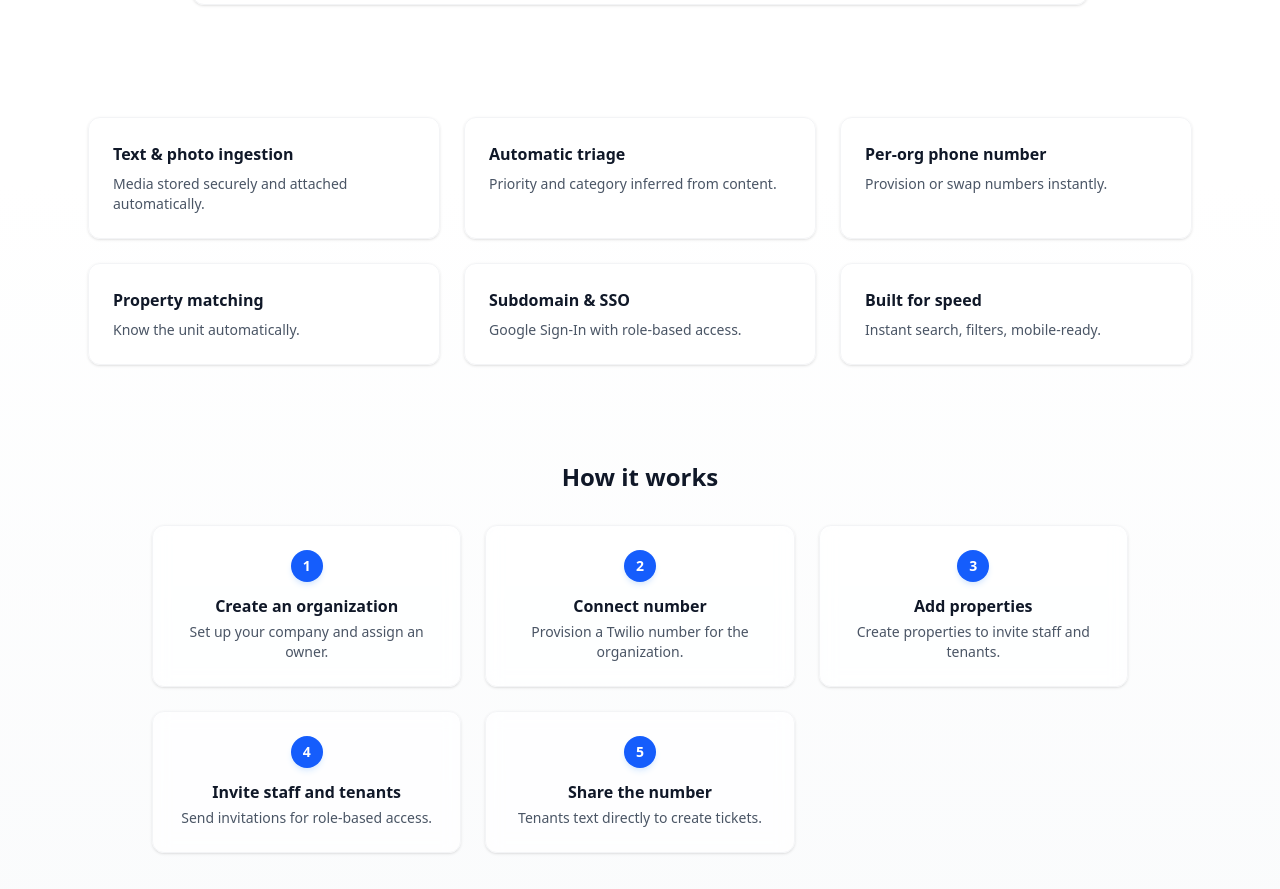
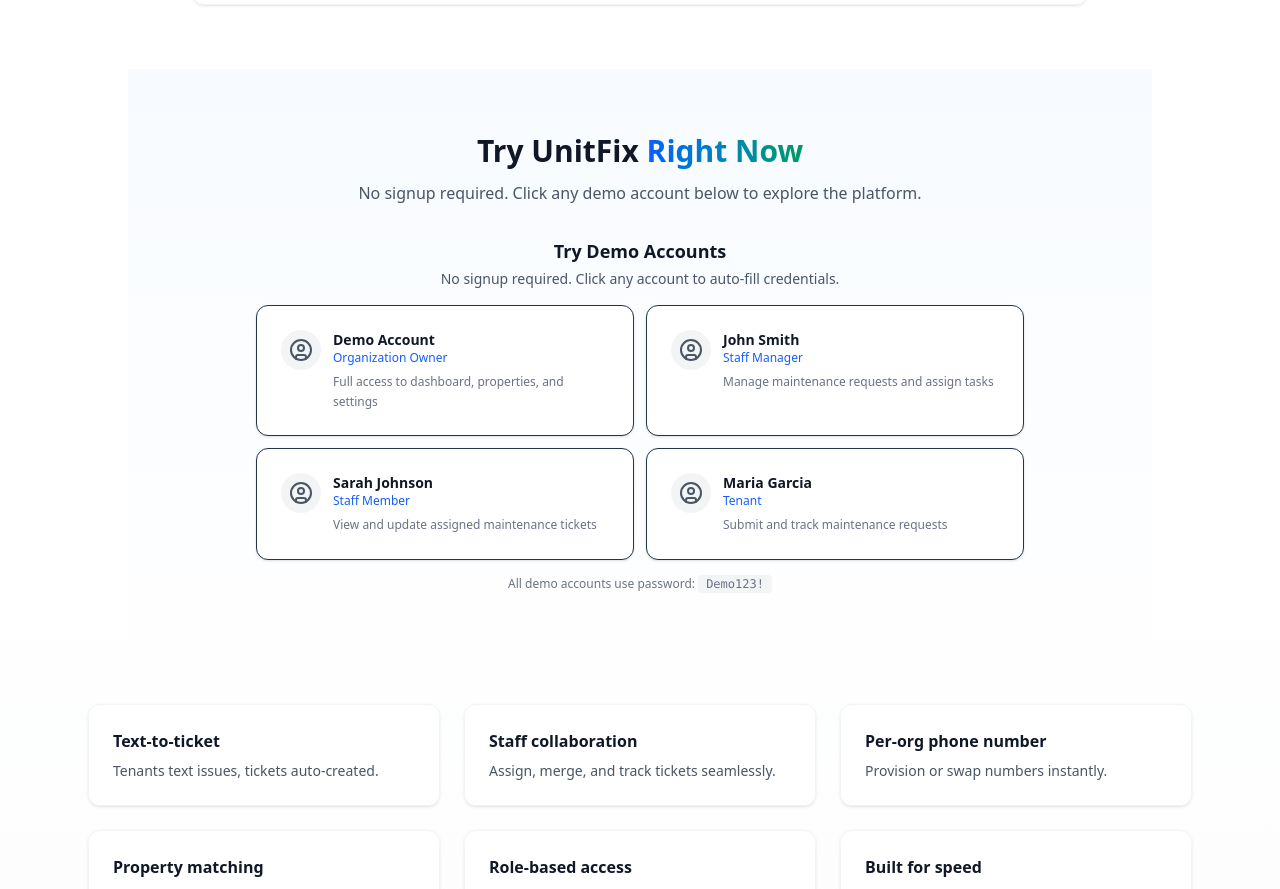
Before and after one commit to wylieglover/UnitFix, a React app in the folder frontend/: page / in a window 1280 px wide. Shown: the part 740-1629 px from the top of the page. Built offline with nearby package versions, Linux system fonts and the light colour scheme; no server answers; the HTML template or start-up script is replaced by a standard one.

Commit message:
Add demo run for the application

```diff
--- a/frontend/src/components/layout/Navbar.tsx
+++ b/frontend/src/components/layout/Navbar.tsx
@@ -2,7 +2,7 @@
 import { useAuth } from "../../hooks/useAuth";
 import { Button } from "../ui/Button";
 import { Link } from "react-router-dom";
-import { Home } from "lucide-react"; // Optional: adding an icon for visual flair
+import { Home, Wrench } from "lucide-react"; // Optional: adding an icon for visual flair
 
 export const Navbar = () => {
   const { isAuthenticated, user, loading, logout } = useAuth();
@@ -31,7 +31,7 @@
       <div className="mx-auto flex max-w-7xl items-center justify-between px-6 py-3">
         <Link title="UnitFix Home" to="/" className="flex items-center gap-2.5 hover:opacity-90 transition-opacity">
           <div className="h-7 w-7 rounded-md bg-blue-600 shadow-sm shadow-blue-200 flex items-center justify-center">
-            <div className="h-3 w-3 border-2 border-white rounded-sm" />
+            <Wrench className="h-4 w-4 text-white" />
           </div>
           <span className="text-lg font-bold tracking-tight text-gray-900">UnitFix</span>
         </Link>
@@ -64,7 +64,7 @@
                 </Link>
                 <Link to="/signup">
                   <Button variant="primary" size="sm">
-                    Get Started
+                    Request Access
                   </Button>
                 </Link>
               </div>
--- /dev/null
+++ b/frontend/src/components/ui/DemoAccounts.tsx
@@ -0,0 +1,110 @@
+// src/components/DemoAccounts.tsx
+import { Card } from "./Card";
+import { Users, UserCircle } from "lucide-react";
+
+interface DemoAccount {
+  name: string;
+  email: string;
+  password: string;
+  role: string;
+  description: string;
+}
+
+const demoAccounts: DemoAccount[] = [
+  {
+    name: "Demo Account",
+    email: "demo@unitfix.com",
+    password: "Demo123!",
+    role: "Organization Owner",
+    description: "Full access to dashboard, properties, and settings"
+  },
+  {
+    name: "John Smith",
+    email: "john@unitfix.com",
+    password: "Demo123!",
+    role: "Staff Manager",
+    description: "Manage maintenance requests and assign tasks"
+  },
+  {
+    name: "Sarah Johnson",
+    email: "sarah@unitfix.com",
+    password: "Demo123!",
+    role: "Staff Member",
+    description: "View and update assigned maintenance tickets"
+  },
+  {
+    name: "Maria Garcia",
+    email: "maria@unitfix.com",
+    password: "Demo123!",
+    role: "Tenant",
+    description: "Submit and track maintenance requests"
+  }
+];
+
+interface DemoAccountsProps {
+  onSelectAccount?: (email: string, password: string) => void;
+  onViewAll?: () => void;
+  compact?: boolean;
+}
+
+export const DemoAccounts = ({ onSelectAccount, onViewAll, compact = false }: DemoAccountsProps) => {
+  if (compact) {
+    return (
+      <Card className="p-4 bg-blue-50 border-blue-200">
+        <div className="flex items-start gap-3">
+          <div className="flex-shrink-0 w-8 h-8 rounded-full bg-blue-100 flex items-center justify-center">
+            <Users className="w-4 h-4 text-blue-600" />
+          </div>
+          <div className="flex-1 min-w-0">
+            <p className="text-sm font-semibold text-blue-900">Try our demo accounts</p>
+            <p className="text-xs text-blue-700 mt-0.5">
+              No signup required. Explore UnitFix with pre-loaded demo data.{" "}
+              <button
+                onClick={onViewAll}
+                className="underline font-medium hover:text-blue-800"
+              >
+                View all accounts
+              </button>
+            </p>
+          </div>
+        </div>
+      </Card>
+    );
+  }
+
+  return (
+    <div className="space-y-4">
+      <div className="text-center">
+        <h3 className="text-lg font-semibold text-gray-900">Try Demo Accounts</h3>
+        <p className="text-sm text-gray-600 mt-1">
+          No signup required. Click any account to auto-fill credentials.
+        </p>
+      </div>
+
+      <div className="grid gap-3 sm:grid-cols-2">
+        {demoAccounts.map((account) => (
+          <Card
+            key={account.email}
+            className="p-4 cursor-pointer hover:shadow-md hover:border-blue-300 transition-all active:scale-[0.98]"
+            onClick={() => onSelectAccount?.(account.email, account.password)}
+          >
+            <div className="flex items-start gap-3">
+              <div className="flex-shrink-0 w-10 h-10 rounded-full bg-gray-100 flex items-center justify-center">
+                <UserCircle className="w-6 h-6 text-gray-600" />
+              </div>
+              <div className="flex-1 min-w-0">
+                <p className="font-semibold text-gray-900 text-sm">{account.name}</p>
+                <p className="text-xs text-blue-600 font-medium">{account.role}</p>
+                <p className="text-xs text-gray-500 mt-1.5 leading-relaxed">{account.description}</p>
+              </div>
+            </div>
+          </Card>
+        ))}
+      </div>
+
+      <p className="text-xs text-center text-gray-500">
+        All demo accounts use password: <code className="bg-gray-100 px-2 py-0.5 rounded">Demo123!</code>
+      </p>
+    </div>
+  );
+};
--- a/frontend/src/features/tickets/components/CreateTicketModal.tsx
+++ b/frontend/src/features/tickets/components/CreateTicketModal.tsx
@@ -287,7 +287,7 @@
             {!isTenant && (
               <div className="space-y-3 text-left">
                 <label className="block text-sm font-semibold text-gray-700">
-                  Tenant / Unit <span className="text-gray-400">(optional)</span>
+                  Tenant / Unit
                 </label>
                 <SearchInput
                   value={searchTenant}
--- a/frontend/src/pages/Dashboard.tsx
+++ b/frontend/src/pages/Dashboard.tsx
@@ -119,13 +119,13 @@
           <StatCard title="Properties" value={data.stats.properties} />
           <StatCard title="Staff Members" value={data.stats.staff} />
           <StatCard title="Total Tenants" value={data.stats.tenants} />
-          <StatCard title="Total Requests" value={data.stats.requests.total} />
+          <StatCard title="Total Tickets" value={data.stats.requests.total} />
         </div>
       </section>
 
-      {/* Maintenance Request Status */}
+      {/* Ticket Status */}
       <section>
-        <h2 className="mb-4 text-xs font-bold uppercase tracking-widest text-gray-400">Request Status</h2>
+        <h2 className="mb-4 text-xs font-bold uppercase tracking-widest text-gray-400">Ticket Status</h2>
         <div className="grid gap-6 sm:grid-cols-1 md:grid-cols-3">
           <StatCard
             title="Open"
--- a/frontend/src/pages/Home.tsx
+++ b/frontend/src/pages/Home.tsx
@@ -1,5 +1,15 @@
 // src/pages/Home.tsx
+import { DemoAccounts } from "../components/ui/DemoAccounts";
+import { useNavigate } from "react-router-dom";
+
 export const Home = () => {
+  const navigate = useNavigate();
+
+  const handleSelectDemoAccount = (email: string, password: string) => {
+    // Navigate to login with state to auto-fill
+    navigate('/signin', { state: { email, password } });
+  };
+
   return (
     <div className="flex flex-col items-center">
       {/* hero */}
@@ -23,14 +33,13 @@
               href="/signup"
               className="inline-flex items-center rounded-lg bg-blue-600 px-5 py-3 text-sm font-semibold text-white shadow-sm hover:bg-blue-700 transition-all active:scale-95"
             >
-              Get started — it's free
+              Request access
             </a>
-
             <a
-              href="#how-it-works"
+              href="#demo"
               className="inline-flex items-center rounded-lg px-5 py-3 text-sm font-semibold text-gray-700 hover:bg-gray-100 transition-colors"
             >
-              See how it works
+              Try the demo
             </a>
           </div>
 
@@ -71,20 +80,39 @@
         </div>
       </section>
 
+      {/* demo section */}
+      <section id="demo" className="w-full max-w-5xl px-6 py-16 bg-gradient-to-b from-blue-50/50 to-transparent">
+        <div className="text-center mb-8">
+          <h2 className="text-3xl font-bold text-gray-900">
+            Try UnitFix{" "}
+            <span className="bg-gradient-to-r from-blue-600 to-emerald-600 bg-clip-text text-transparent">
+              Right Now
+            </span>
+          </h2>
+          <p className="mt-3 text-base text-gray-600">
+            No signup required. Click any demo account below to explore the platform.
+          </p>
+        </div>
+
+        <div className="max-w-3xl mx-auto">
+          <DemoAccounts onSelectAccount={handleSelectDemoAccount} />
+        </div>
+      </section>
+
       {/* features */}
       <section className="w-full max-w-6xl px-6 py-12">
         <div className="grid gap-6 sm:grid-cols-2 lg:grid-cols-3">
           {[
-            ["Text & photo ingestion", "Media stored securely and attached automatically."],
-            ["Automatic triage", "Priority and category inferred from content."],
+            ["Text-to-ticket", "Tenants text issues, tickets auto-created."],
+            ["Staff collaboration", "Assign, merge, and track tickets seamlessly."],
             ["Per-org phone number", "Provision or swap numbers instantly."],
             ["Property matching", "Know the unit automatically."],
-            ["Subdomain & SSO", "Google Sign-In with role-based access."],
+            ["Role-based access", "Different views for owners, staff, and tenants."],
             ["Built for speed", "Instant search, filters, mobile-ready."],
           ].map(([title, desc]) => (
-            <div key={title} className="rounded-xl border border-gray-100 bg-white/70 p-6 shadow-sm backdrop-blur-sm">
+            <div key={title} className="rounded-xl border border-gray-100 bg-white/70 p-6 shadow-sm backdrop-blur-sm flex flex-col">
               <h3 className="text-base font-semibold text-gray-900">{title}</h3>
-              <p className="mt-2 text-sm text-gray-600">{desc}</p>
+              <p className="mt-2 text-sm text-gray-600 flex-1">{desc}</p>
             </div>
           ))}
         </div>
@@ -99,11 +127,12 @@
 
         <div className="mt-8 grid gap-6 sm:grid-cols-3">
           {[
-            ["1", "Create an organization", "Set up your company and assign an owner."],
-            ["2", "Connect number", "Provision a Twilio number for the organization."],
-            ["3", "Add properties", "Create properties to invite staff and tenants."],
-            ["4", "Invite staff and tenants", "Send invitations for role-based access."],
-            ["5", "Share the number", "Tenants text directly to create tickets."],
+            ["1", "Create organization", "Set up your company and assign an owner."],
+            ["2", "Provision number", "Get a dedicated phone number for tenants."],
+            ["3", "Add properties", "Create properties to manage across your portfolio."],
+            ["4", "Invite staff", "Add maintenance team with role-based access."],
+            ["5", "Invite tenants", "Tenants get access to their specific units."],
+            ["6", "Start receiving", "Tenants text issues, tickets auto-created."],
           ].map(([step, title, desc]) => (
             <div key={step} className="rounded-xl border border-gray-100 bg-white/70 p-6 shadow-sm backdrop-blur-sm">
               <div className="mx-auto mb-3 flex h-8 w-8 items-center justify-center rounded-full bg-blue-600 text-sm font-bold text-white shadow-md shadow-blue-100">
@@ -120,7 +149,7 @@
             href="/signup"
             className="inline-flex items-center rounded-lg bg-blue-600 px-8 py-4 text-sm font-bold text-white shadow-lg shadow-blue-100 hover:bg-blue-700 transition-all active:scale-95"
           >
-            Get started today
+            Request access today
           </a>
         </div>
       </section>
--- a/frontend/src/pages/Properties.tsx
+++ b/frontend/src/pages/Properties.tsx
@@ -207,7 +207,7 @@
       >
         <div className="p-1">
           <p className="text-sm text-gray-500 mb-6">
-            Adding a property allows you to assign staff and invite tenants to submit maintenance requests.
+            Adding a property allows you to assign staff and invite tenants to submit tickets.
           </p>
           <CreatePropertyForm
             organizationId={organizationId!}
--- a/frontend/src/pages/SignIn.tsx
+++ b/frontend/src/pages/SignIn.tsx
@@ -1,18 +1,40 @@
 // src/pages/SignIn.tsx
-import { useState } from "react";
-import { Link } from "react-router-dom";
+import { useState, useEffect } from "react";
+import { Link, useLocation } from "react-router-dom";
 import { Input } from "../components/ui/Input";
 import { Button } from "../components/ui/Button";
 import { Card } from "../components/ui/Card";
+import { DemoAccounts } from "../components/ui/DemoAccounts";
 import { authService } from "../features/auth/services/authService";
+import { Info } from "lucide-react";
 
 export const SignIn = () => {
+  const location = useLocation();
   const [form, setForm] = useState({ email: "", password: "" });
   const [error, setError] = useState<string | null>(null);
   const [loading, setLoading] = useState(false);
+  const [showDemoAccounts, setShowDemoAccounts] = useState(false);
+
+  // Auto-fill if coming from home page with credentials
+  useEffect(() => {
+    if (location.state?.email && location.state?.password) {
+      setForm({
+        email: location.state.email,
+        password: location.state.password
+      });
+      // Optionally clear the state so it doesn't persist on refresh
+      window.history.replaceState({}, document.title);
+    }
+  }, [location.state]);
 
   const onChange = (e: React.ChangeEvent<HTMLInputElement>) => {
     setForm(prev => ({ ...prev, [e.target.name]: e.target.value }));
+  };
+
+  const handleSelectDemoAccount = (email: string, password: string) => {
+    setForm({ email, password });
+    setError(null);
+    setShowDemoAccounts(false); // Collapse after selection
   };
 
   const submit = async (e: React.FormEvent) => {
@@ -35,14 +57,11 @@
       if (user.userType === 'tenant' && property) {
         redirectPath = `/organizations/${orgId}/tickets`;
       } else if (user.userType === 'staff' && properties && properties.length > 0) {
-        // Staff can access the properties list page
         redirectPath = `/organizations/${orgId}/properties`;
       } else {
-        // Org owners/admins go to dashboard
         redirectPath = `/organizations/${orgId}/dashboard`;
       }
 
-      // Use window.location.href for a full page reload
       window.location.href = redirectPath;
 
     } catch (err: any) {
@@ -54,7 +73,26 @@
 
   return (
     <div className="flex flex-1 flex-col items-center justify-center py-12 px-6">
-      <section className="w-full max-w-md">
+      <section className="w-full max-w-md space-y-6">
+        {/* Demo accounts - toggleable */}
+        {!showDemoAccounts ? (
+          <DemoAccounts
+            compact
+            onSelectAccount={handleSelectDemoAccount}
+            onViewAll={() => setShowDemoAccounts(true)}
+          />
+        ) : (
+          <Card className="p-6 border-blue-200 bg-blue-50">
+            <DemoAccounts onSelectAccount={handleSelectDemoAccount} />
+            <button
+              onClick={() => setShowDemoAccounts(false)}
+              className="mt-4 text-sm text-blue-600 hover:text-blue-700 font-medium underline-offset-4 hover:underline"
+            >
+              Hide demo accounts
+            </button>
+          </Card>
+        )}
+
         <Card className="p-8 shadow-xl border-gray-100">
           <div className="mb-8 text-center sm:text-left">
             <h2 className="text-2xl font-bold text-gray-900">Welcome back</h2>
@@ -96,6 +134,14 @@
             >
               {loading ? "Signing in..." : "Sign in"}
             </Button>
+
+            {/* Server startup notice */}
+            <div className="rounded-lg bg-amber-50 border border-amber-200 px-4 py-3 flex items-start gap-3">
+              <Info className="w-4 h-4 text-amber-600 flex-shrink-0 mt-0.5" />
+              <p className="text-xs text-amber-800">
+                The server may take up to 50 seconds to wake up from idle. Please be patient!
+              </p>
+            </div>
           </form>
 
           <p className="mt-8 text-center text-sm text-gray-600">
--- a/frontend/src/pages/SignUp.tsx
+++ b/frontend/src/pages/SignUp.tsx
@@ -1,24 +1,77 @@
 // src/pages/SignUp.tsx
-import { Link } from "react-router-dom";
-import { RegisterOrganizationForm } from "../features/organizations/components/RegisterOrganizationForm";
+import { Link, useNavigate } from "react-router-dom";
+import { Card } from "../components/ui/Card";
+import { Mail } from "lucide-react";
 
 export const SignUp = () => {
+  const navigate = useNavigate();
+
+  const handleDemoClick = (e: React.MouseEvent) => {
+    e.preventDefault();
+    navigate('/');
+    // Small delay to let the page load, then scroll
+    setTimeout(() => {
+      const demoSection = document.getElementById('demo');
+      if (demoSection) {
+        demoSection.scrollIntoView({ behavior: 'smooth' });
+      }
+    }, 100);
+  };
+
   return (
     <div className="flex flex-1 flex-col items-center justify-center py-12 px-6">
       <section className="w-full max-w-md">
         <div className="text-center mb-8">
           <h1 className="text-3xl font-bold text-gray-900">
-            Start your{" "}
+            Join{" "}
             <span className="bg-gradient-to-r from-blue-600 to-emerald-600 bg-clip-text text-transparent">
-              free trial
+              UnitFix
             </span>
           </h1>
           <p className="mt-2 text-sm text-gray-600">
-            Create your organization and get started in minutes.
+            Currently invite-only. Get in touch to request access.
           </p>
         </div>
 
-        <RegisterOrganizationForm />
+        <Card className="p-8 shadow-xl border-gray-100">
+          <div className="text-center space-y-6">
+            <div className="mx-auto w-16 h-16 rounded-full bg-blue-50 flex items-center justify-center">
+              <Mail className="w-8 h-8 text-blue-600" />
+            </div>
+
+            <div>
+              <h2 className="text-xl font-semibold text-gray-900">
+                Request Access
+              </h2>
+              <p className="mt-2 text-sm text-gray-600">
+                UnitFix is currently available by invitation only. Contact us to learn more about how we can help streamline your property maintenance.
+              </p>
+            </div>
+
+            <a
+              href="https://mail.google.com/mail/?view=cm&fs=1&to=unitfixbusiness@gmail.com&su=UnitFix%20Access%20Request"
+              target="_blank"
+              rel="noopener noreferrer"
+              className="inline-flex items-center justify-center gap-2 rounded-lg bg-blue-600 px-6 py-3 text-sm font-semibold text-white shadow-sm hover:bg-blue-700 transition-all active:scale-95"
+            >
+              <Mail className="w-4 h-4" />
+              Contact Us
+            </a>
+
+            <div className="pt-4 border-t border-gray-100">
+              <p className="text-sm text-gray-600">
+                Want to try it first?{" "}
+                <a
+                  href="/#demo"
+                  onClick={handleDemoClick}
+                  className="font-semibold text-blue-600 hover:text-blue-700 underline-offset-4 hover:underline cursor-pointer"
+                >
+                  Check out our demo accounts
+                </a>
+              </p>
+            </div>
+          </div>
+        </Card>
 
         <p className="mt-6 text-center text-sm text-gray-600">
           Already have an account?{" "}
--- a/frontend/src/pages/Tickets.tsx
+++ b/frontend/src/pages/Tickets.tsx
@@ -165,7 +165,7 @@
     <div className="max-w-7xl mx-auto p-8 space-y-8">
       <div className="flex flex-col md:flex-row md:items-end justify-between gap-4">
         <div className="space-y-1">
-          <h1 className="text-3xl font-extrabold text-gray-900 tracking-tight">Maintenance Board</h1>
+          <h1 className="text-3xl font-extrabold text-gray-900 tracking-tight">Ticket Board</h1>
           <p className="text-gray-500">
             {loading ? "Loading tickets..." : `Tracking ${tickets.length} tickets.`}
           </p>
@@ -177,7 +177,7 @@
           className="flex items-center gap-2"
         >
           <Plus size={18} />
-          New Request
+          New Ticket
         </Button>
       </div>
 
@@ -201,7 +201,7 @@
           }}
           emptyState={{
             title: searchTerm || statusFilter !== 'all' ? "No tickets match filters" : "No maintenance tickets",
-            description: "Maintenance requests from tenants and staff will appear here.",
+            description: "Tickets from tenants and staff will appear here.",
             icon: <ClipboardList className="h-12 w-12 text-gray-200" />
           }}
         />
```
Also changed, not shown: frontend/src/components/layout/Footer.tsx (+6 -1 lines), frontend/src/pages/TenantDetail.tsx (+7 -7 lines), frontend/src/pages/TicketDetail.tsx (+14 -9 lines), 1 other file (tests, documents, lock files or other folders).
